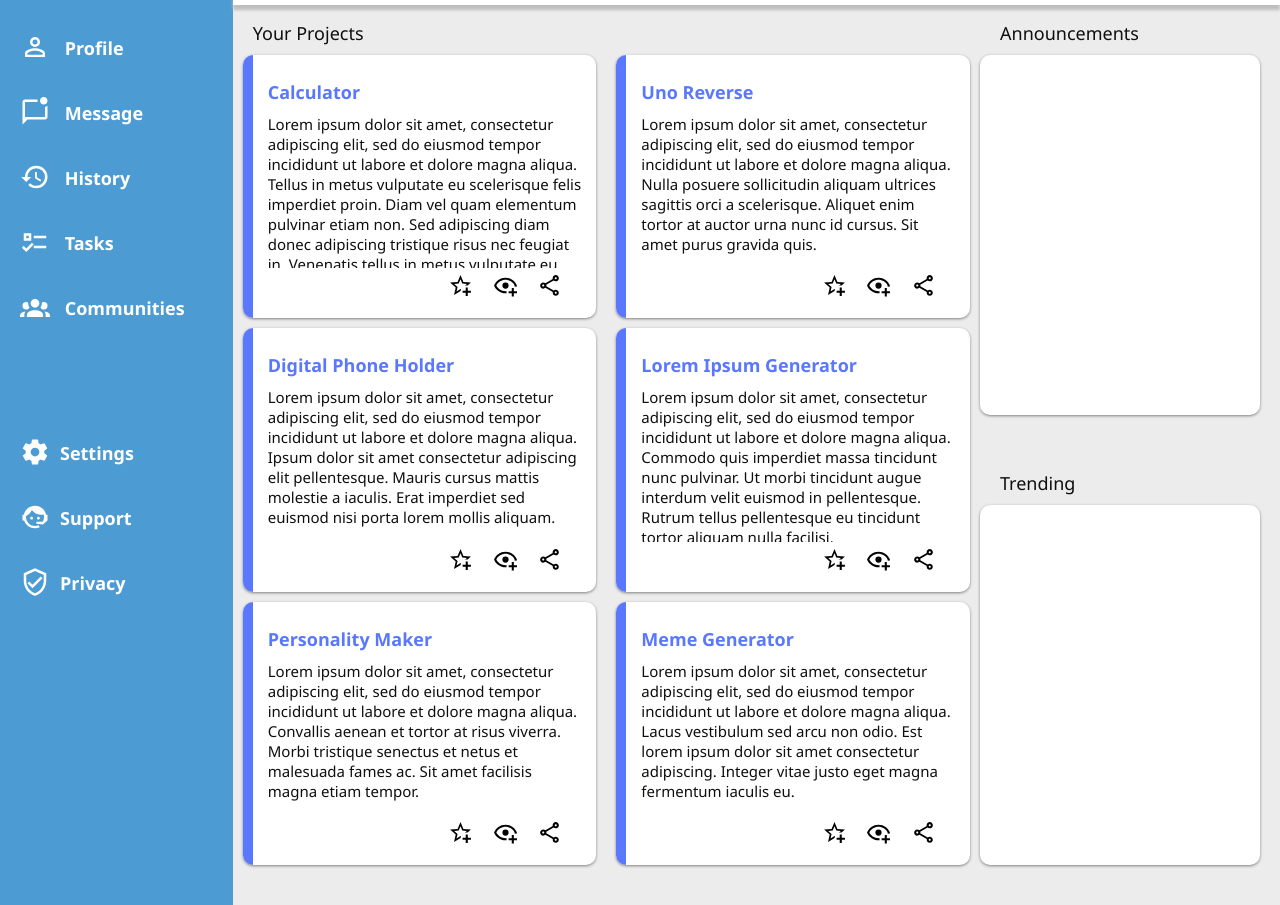
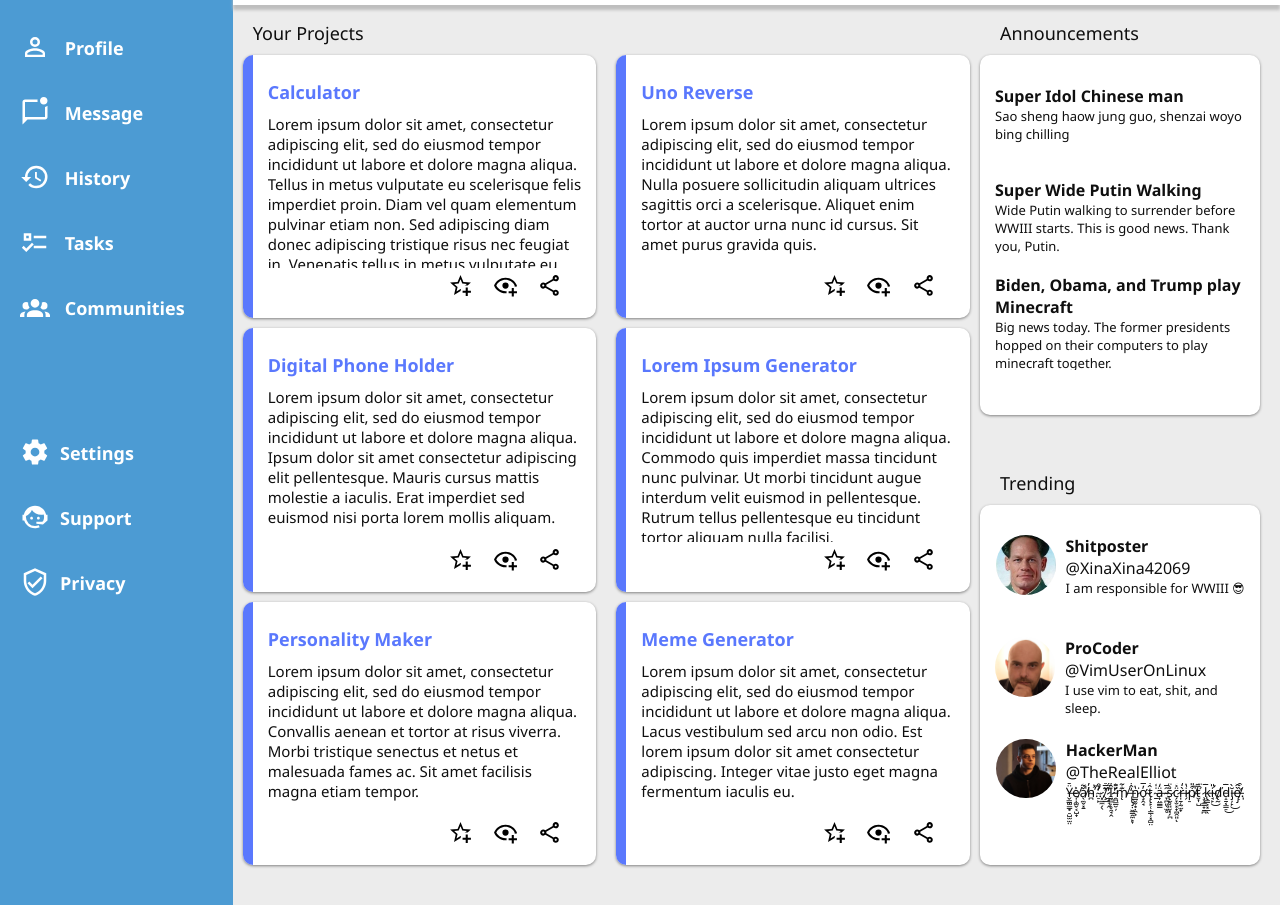
Before and after one commit to xadvent/admin-dashboard, a plain HTML site: page index.html in a window 1280 px wide. Shown: the part 170-1075 px from the top of the page. Drawn offline with Linux system fonts and the light colour scheme.

Commit message:
Finalized basic CSS and HTML elements
is not optimized for mobile.

```diff
--- a/index.html
+++ b/index.html
@@ -33,7 +33,9 @@
                     <div class="logobar-3"></div>
                     <div class="logobar-4"></div>
                 </div>
-                <div class="dashboardtitle"><h2>Dashboard</h2></div>
+                <div class="dashboardtitle">
+                    <h2>Dashboard</h2>
+                </div>
             </div>
             <ul class="topsidebar">
                 <li><a href=""><img src="img/home.svg" alt="Home"> Home</a></li>
@@ -71,11 +73,35 @@
                     <div class="info">
                         <p class="name">Calculator</p>
                         <div class="projtext">
-                            <p>Lorem ipsum dolor sit amet, consectetur adipiscing elit, sed do eiusmod tempor incididunt ut labore et dolore magna aliqua. Tellus in metus vulputate eu scelerisque felis imperdiet proin. Diam vel quam elementum pulvinar etiam non. Sed adipiscing diam donec adipiscing tristique risus nec feugiat in. Venenatis tellus in metus vulputate eu scelerisque felis. At quis risus sed vulputate odio ut. Nec ullamcorper sit amet risus nullam eget felis eget nunc. Arcu non odio euismod lacinia at quis risus. Enim diam vulputate ut pharetra sit amet aliquam id diam. Lorem ipsum dolor sit amet consectetur. Nunc aliquet bibendum enim facilisis.</p>
+                            <p>Lorem ipsum dolor sit amet, consectetur adipiscing elit, sed do eiusmod tempor incididunt
+                                ut labore et dolore magna aliqua. Tellus in metus vulputate eu scelerisque felis
+                                imperdiet proin. Diam vel quam elementum pulvinar etiam non. Sed adipiscing diam donec
+                                adipiscing tristique risus nec feugiat in. Venenatis tellus in metus vulputate eu
+                                scelerisque felis. At quis risus sed vulputate odio ut. Nec ullamcorper sit amet risus
+                                nullam eget felis eget nunc. Arcu non odio euismod lacinia at quis risus. Enim diam
+                                vulputate ut pharetra sit amet aliquam id diam. Lorem ipsum dolor sit amet consectetur.
+                                Nunc aliquet bibendum enim facilisis.</p>
                             <br>
-                            <p>Adipiscing tristique risus nec feugiat in. Sed odio morbi quis commodo. Fringilla phasellus faucibus scelerisque eleifend donec pretium. Nibh tortor id aliquet lectus proin. Tellus mauris a diam maecenas sed enim. Convallis convallis tellus id interdum velit. Nulla facilisi nullam vehicula ipsum a arcu. Sociis natoque penatibus et magnis dis parturient montes nascetur ridiculus. Sed lectus vestibulum mattis ullamcorper velit sed ullamcorper morbi tincidunt. Interdum varius sit amet mattis. Aliquam etiam erat velit scelerisque in. Interdum velit laoreet id donec ultrices tincidunt arcu non. Pellentesque sit amet porttitor eget dolor morbi non arcu. Pharetra massa massa ultricies mi quis hendrerit. Sed augue lacus viverra vitae congue eu consequat ac felis. Vulputate eu scelerisque felis imperdiet proin. Id nibh tortor id aliquet.</p>
+                            <p>Adipiscing tristique risus nec feugiat in. Sed odio morbi quis commodo. Fringilla
+                                phasellus faucibus scelerisque eleifend donec pretium. Nibh tortor id aliquet lectus
+                                proin. Tellus mauris a diam maecenas sed enim. Convallis convallis tellus id interdum
+                                velit. Nulla facilisi nullam vehicula ipsum a arcu. Sociis natoque penatibus et magnis
+                                dis parturient montes nascetur ridiculus. Sed lectus vestibulum mattis ullamcorper velit
+                                sed ullamcorper morbi tincidunt. Interdum varius sit amet mattis. Aliquam etiam erat
+                                velit scelerisque in. Interdum velit laoreet id donec ultrices tincidunt arcu non.
+                                Pellentesque sit amet porttitor eget dolor morbi non arcu. Pharetra massa massa
+                                ultricies mi quis hendrerit. Sed augue lacus viverra vitae congue eu consequat ac felis.
+                                Vulputate eu scelerisque felis imperdiet proin. Id nibh tortor id aliquet.</p>
                             <br>
-                            <p>Adipiscing bibendum est ultricies integer quis auctor. Netus et malesuada fames ac turpis egestas. Sagittis purus sit amet volutpat. Nulla at volutpat diam ut venenatis. Lacus sed turpis tincidunt id. Duis ultricies lacus sed turpis tincidunt id aliquet risus. Integer feugiat scelerisque varius morbi enim nunc faucibus. Et ultrices neque ornare aenean euismod elementum nisi. Enim praesent elementum facilisis leo vel fringilla est. In hendrerit gravida rutrum quisque non tellus orci. Pretium lectus quam id leo in. Consectetur adipiscing elit ut aliquam. Aliquam purus sit amet luctus venenatis lectus magna. Aliquam vestibulum morbi blandit cursus risus at ultrices mi tempus. Integer eget aliquet nibh praesent tristique.</p>
+                            <p>Adipiscing bibendum est ultricies integer quis auctor. Netus et malesuada fames ac turpis
+                                egestas. Sagittis purus sit amet volutpat. Nulla at volutpat diam ut venenatis. Lacus
+                                sed turpis tincidunt id. Duis ultricies lacus sed turpis tincidunt id aliquet risus.
+                                Integer feugiat scelerisque varius morbi enim nunc faucibus. Et ultrices neque ornare
+                                aenean euismod elementum nisi. Enim praesent elementum facilisis leo vel fringilla est.
+                                In hendrerit gravida rutrum quisque non tellus orci. Pretium lectus quam id leo in.
+                                Consectetur adipiscing elit ut aliquam. Aliquam purus sit amet luctus venenatis lectus
+                                magna. Aliquam vestibulum morbi blandit cursus risus at ultrices mi tempus. Integer eget
+                                aliquet nibh praesent tristique.</p>
                         </div>
                     </div>
                     <div class="sharing">
@@ -91,7 +117,10 @@
                     <div class="line"></div>
                     <div class="info">
                         <p class="name">Uno Reverse</p>
-                        <p class="projtext">Lorem ipsum dolor sit amet, consectetur adipiscing elit, sed do eiusmod tempor incididunt ut labore et dolore magna aliqua. Nulla posuere sollicitudin aliquam ultrices sagittis orci a scelerisque. Aliquet enim tortor at auctor urna nunc id cursus. Sit amet purus gravida quis.</p>
+                        <p class="projtext">Lorem ipsum dolor sit amet, consectetur adipiscing elit, sed do eiusmod
+                            tempor incididunt ut labore et dolore magna aliqua. Nulla posuere sollicitudin aliquam
+                            ultrices sagittis orci a scelerisque. Aliquet enim tortor at auctor urna nunc id cursus. Sit
+                            amet purus gravida quis.</p>
                     </div>
                     <div class="sharing">
                         <ul>
@@ -105,7 +134,10 @@
                     <div class="line"></div>
                     <div class="info">
                         <p class="name">Digital Phone Holder</p>
-                        <p class="projtext">Lorem ipsum dolor sit amet, consectetur adipiscing elit, sed do eiusmod tempor incididunt ut labore et dolore magna aliqua. Ipsum dolor sit amet consectetur adipiscing elit pellentesque. Mauris cursus mattis molestie a iaculis. Erat imperdiet sed euismod nisi porta lorem mollis aliquam.</p>
+                        <p class="projtext">Lorem ipsum dolor sit amet, consectetur adipiscing elit, sed do eiusmod
+                            tempor incididunt ut labore et dolore magna aliqua. Ipsum dolor sit amet consectetur
+                            adipiscing elit pellentesque. Mauris cursus mattis molestie a iaculis. Erat imperdiet sed
+                            euismod nisi porta lorem mollis aliquam.</p>
                     </div>
                     <div class="sharing">
                         <ul>
@@ -119,7 +151,10 @@
                     <div class="line"></div>
                     <div class="info">
                         <p class="name">Lorem Ipsum Generator</p>
-                        <p class="projtext">Lorem ipsum dolor sit amet, consectetur adipiscing elit, sed do eiusmod tempor incididunt ut labore et dolore magna aliqua. Commodo quis imperdiet massa tincidunt nunc pulvinar. Ut morbi tincidunt augue interdum velit euismod in pellentesque. Rutrum tellus pellentesque eu tincidunt tortor aliquam nulla facilisi.</p>
+                        <p class="projtext">Lorem ipsum dolor sit amet, consectetur adipiscing elit, sed do eiusmod
+                            tempor incididunt ut labore et dolore magna aliqua. Commodo quis imperdiet massa tincidunt
+                            nunc pulvinar. Ut morbi tincidunt augue interdum velit euismod in pellentesque. Rutrum
+                            tellus pellentesque eu tincidunt tortor aliquam nulla facilisi.</p>
                     </div>
                     <div class="sharing">
                         <ul>
@@ -133,7 +168,10 @@
                     <div class="line"></div>
                     <div class="info">
                         <p class="name">Personality Maker</p>
-                        <p class="projtext">Lorem ipsum dolor sit amet, consectetur adipiscing elit, sed do eiusmod tempor incididunt ut labore et dolore magna aliqua. Convallis aenean et tortor at risus viverra. Morbi tristique senectus et netus et malesuada fames ac. Sit amet facilisis magna etiam tempor.</p>
+                        <p class="projtext">Lorem ipsum dolor sit amet, consectetur adipiscing elit, sed do eiusmod
+                            tempor incididunt ut labore et dolore magna aliqua. Convallis aenean et tortor at risus
+                            viverra. Morbi tristique senectus et netus et malesuada fames ac. Sit amet facilisis magna
+                            etiam tempor.</p>
                     </div>
                     <div class="sharing">
                         <ul>
@@ -147,7 +185,10 @@
                     <div class="line"></div>
                     <div class="info">
                         <p class="name">Meme Generator</p>
-                        <p class="projtext">Lorem ipsum dolor sit amet, consectetur adipiscing elit, sed do eiusmod tempor incididunt ut labore et dolore magna aliqua. Lacus vestibulum sed arcu non odio. Est lorem ipsum dolor sit amet consectetur adipiscing. Integer vitae justo eget magna fermentum iaculis eu.</p>
+                        <p class="projtext">Lorem ipsum dolor sit amet, consectetur adipiscing elit, sed do eiusmod
+                            tempor incididunt ut labore et dolore magna aliqua. Lacus vestibulum sed arcu non odio. Est
+                            lorem ipsum dolor sit amet consectetur adipiscing. Integer vitae justo eget magna fermentum
+                            iaculis eu.</p>
                     </div>
                     <div class="sharing">
                         <ul>
@@ -159,9 +200,61 @@
                 </div>
             </div>
             <div class="announceboxtitle">Announcements</div>
-            <div class="announcementsbox"></div>
+            <div class="announcementsbox">
+                <div class="announcement">
+                    <a href="https://youtu.be/n6Hwyq50YWc">
+                        <h4>Super Idol Chinese man</h4>
+                    </a>
+                    <p class="boxtext">Sao sheng haow jung guo, shenzai woyo bing chilling</p>
+                </div>
+                <div class="announcement">
+                    <a href="https://youtu.be/EEvopkbc4FE">
+                        <h4>Super Wide Putin Walking</h4>
+                    </a>
+                    <p class="boxtext">Wide Putin walking to surrender before WWIII starts. This is good news. Thank
+                        you, Putin.</p>
+                </div>
+                <div class="announcement">
+                    <a href="https://youtube.com/shorts/Wt_Y_p0LtEg?feature=share">
+                        <h4>Biden, Obama, and Trump play Minecraft</h4>
+                    </a>
+                    <p class="boxtext">Big news today. The former presidents hopped on their computers to play minecraft together. <br> As per usual, viewers were watching and clipping their conversations. Today's clip talks about </p>
+                </div>
+
+            </div>
             <div class="trendboxtitle">Trending</div>
-            <div class="trendingbox"></div>
+            <div class="trendingbox">
+                <div class="trendingnow">
+                    <a href="https://youtu.be/AWOyEIuVzzQ">
+                        <img src="img/xina.jpeg" alt="person">
+                    </a>
+                    <a href="https://youtu.be/AWOyEIuVzzQ">
+                        <h4>Shitposter</h4>
+                        <p>@XinaXina42069</p>
+                        <p class="boxtext">I am responsible for WWIII 😎</p>
+                    </a>
+                </div>
+                <div class="trendingnow">
+                    <a href="https://youtu.be/RZ4p-saaQkc">
+                        <img src="img/vimuser.jpeg" alt="man">
+                    </a>
+                    <a href="https://youtu.be/RZ4p-saaQkc">
+                        <h4>ProCoder</h4>
+                        <p> @VimUserOnLinux</p>
+                        <p class="boxtext">I use vim to eat, shit, and sleep.</p>
+                    </a>
+                </div>
+                <div class="trendingnow">
+                    <a href="https://youtu.be/4yKsIdr_PNU">
+                        <img src="img/elliot.jpg" alt="__">
+                    </a>
+                    <a href="https://youtu.be/4yKsIdr_PNU">
+                        <h4>HackerMan</h4>
+                        <p>@TheRealElliot</p>
+                        <p class="boxtext">Ÿ̶̬̳͚͇͙̠̺̫̫̤̆e̸̩̩͚̬͔̺̟͐ǎ̸̖̼̬͓̱͂̌̓̇̏̏͊̚h̴̛̪̓͛͋̿̄̕͘.̴̛̠̙̓̃̔̍̉.̷͓̼̼̗̖́̋͐̀̈́͂́̅͘.̸̧̲͂̅̊̀̕ ̷̲͙͉̭̍͂̒̾̐̕Î̷͖͈̦̥̯̘̭́͝'̵̛̯̪̳̮̦̆̄̄̾͝͝m̸̨͊͋̀́̋͊̔́͝͝ ̶̢̢̡̣̮̳̯̼̙̞̒̂̍̿̊̄̃n̷̳̬̬͙̣̯͕̔͘ơ̴̧̭̘̓̅̊t̷̨̢̙̜̣͇̹͓̻̤̂͑̂ ̴̱̇̍̀͗̽̅͒͝͝ä̶̟̤̳̳̒ ̴̞̪͈̖̫̥̑̅s̷̢̫̥͈̮͓̗̪̊̈́͗c̷̗̞̮͓̟̪̭͈̈͐̀̈͌ͅr̶̩̱̜̰̫̟̀̒̓͠i̷̗̔̌̉͌͒̒p̸̠͒̎̂̃̂̈́͛̚t̴̮͎̺͌̒̃ ̷̧̧͇̟̱̪̉̈́k̵̢̳͕͓̲̖̅́̎̑͠i̴̛̘̙̎͂͜͝ď̸̨̰d̵̝̱͔͇̠̅̊͊̀̍͛̓͜ĭ̵̡̦̙̀͜ę̸̡̛̀̂̂̐.̶͈̀͒́̔</p>
+                    </a>
+                </div>
+            </div>
         </div>
     </div>
 
--- a/style.css
+++ b/style.css
@@ -1,6 +1,10 @@
 * {
     margin: 0;
     padding: 0;
+}
+a {
+    text-decoration: none;
+    color: #0f0f0f;
 }
 body, html {
     height: 100%;
@@ -302,5 +306,31 @@ li  > button {
     margin-right: 20px;
     margin-bottom: 40px;
     border-radius: 10px;
+    padding: 30px 15px;
     box-shadow: 0px 1px 3px  grey;
+    display: grid;
+    grid-template-rows: repeat(3, minmax(1fr, 400px));
+    grid-template-columns: 1fr;
+    row-gap: 5px;
 }
+.boxtext {
+    overflow: scroll;
+    font-size: small;
+    width: minmax(25ch, 40ch);
+    height: 7ch;
+}
+.announcementsbox a:hover,
+.trendingbox a:hover {
+    color:#84acc8;
+}
+.trendingnow img {
+    border-radius: 100px;
+    width: 60px;
+    margin-right: 10px;
+}
+
+.trendingnow {
+    display: flex;
+    flex-direction: row;
+    justify-content: center;
+}
```
Also changed, not shown: img/elliot.jpg (added), img/vimuser.jpeg (added), img/xina.jpeg (added).
